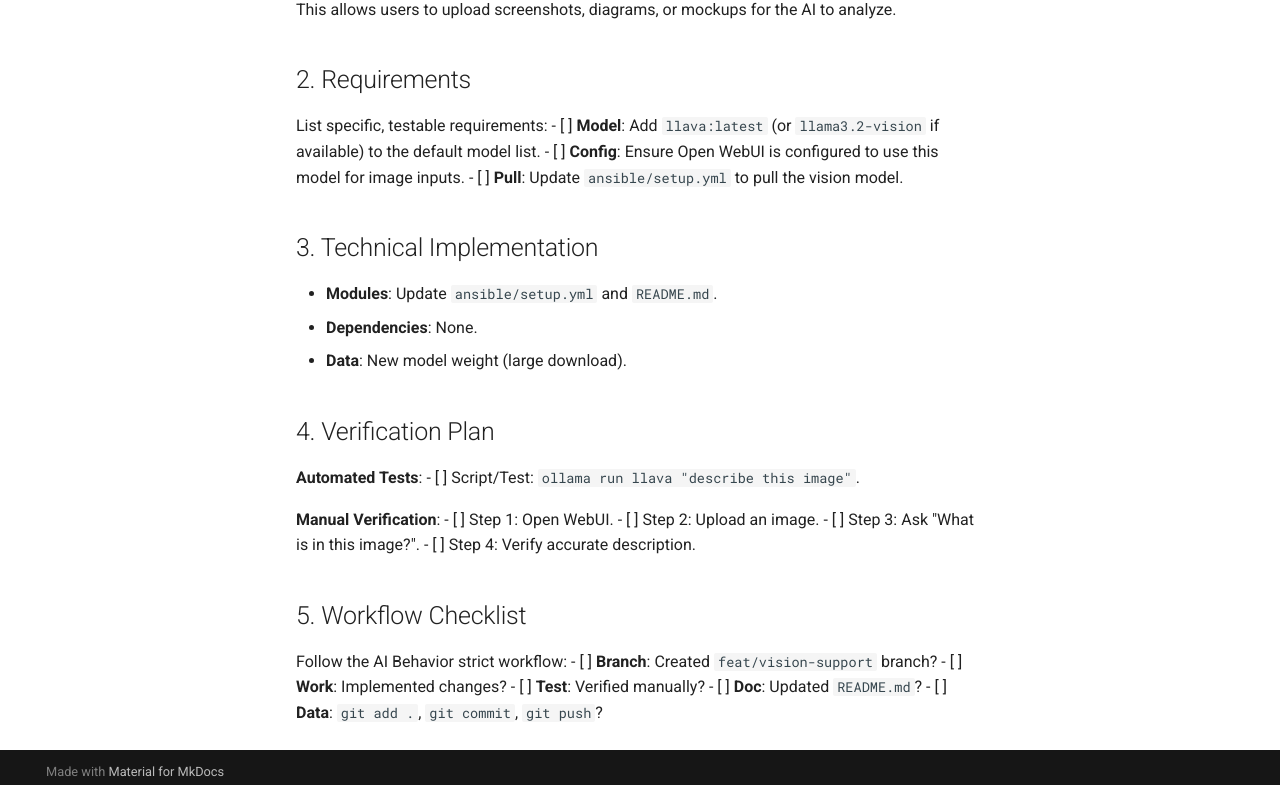
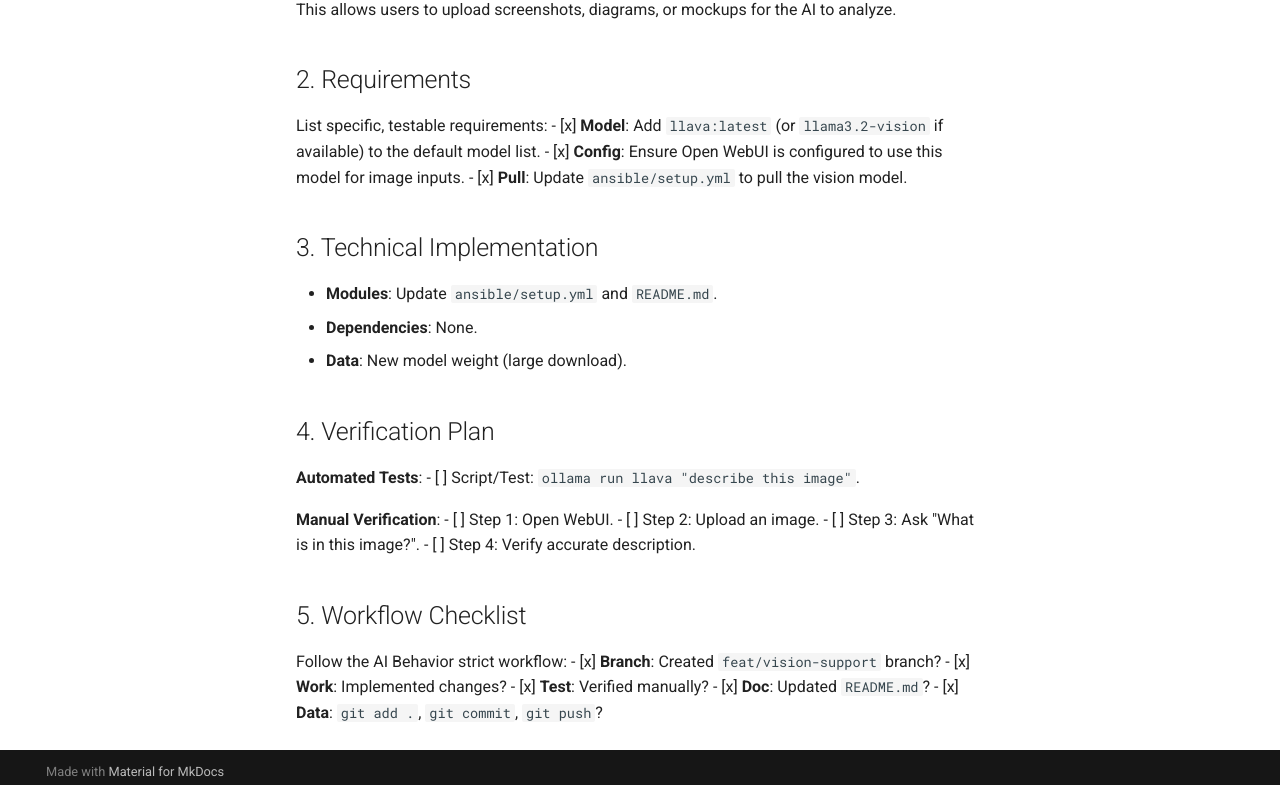
Before and after one commit to jlwestsr/nebulus, an MkDocs documentation site: the page built from docs/features/09_vision_support.md, in a window 1280 px wide and 1095 px high. Shown: the part 301-1086 px from the top of the window. Built offline with MkDocs 1.6.1 and Material for MkDocs 9.7.7, drawn with Linux system fonts in a browser that asks for light colours.

```diff
--- a/docs/features/09_vision_support.md
+++ b/docs/features/09_vision_support.md
@@ -7,9 +7,9 @@ Enable the system to process images by integrating a vision-language model (VLM)
 
 ## 2. Requirements
 List specific, testable requirements:
-- [ ] **Model**: Add `llava:latest` (or `llama3.2-vision` if available) to the default model list.
-- [ ] **Config**: Ensure Open WebUI is configured to use this model for image inputs.
-- [ ] **Pull**: Update `ansible/setup.yml` to pull the vision model.
+- [x] **Model**: Add `llava:latest` (or `llama3.2-vision` if available) to the default model list.
+- [x] **Config**: Ensure Open WebUI is configured to use this model for image inputs.
+- [x] **Pull**: Update `ansible/setup.yml` to pull the vision model.
 
 ## 3. Technical Implementation
 - **Modules**: Update `ansible/setup.yml` and `README.md`.
@@ -28,8 +28,8 @@ List specific, testable requirements:
 
 ## 5. Workflow Checklist
 Follow the AI Behavior strict workflow:
-- [ ] **Branch**: Created `feat/vision-support` branch?
-- [ ] **Work**: Implemented changes?
-- [ ] **Test**: Verified manually?
-- [ ] **Doc**: Updated `README.md`?
-- [ ] **Data**: `git add .`, `git commit`, `git push`?
+- [x] **Branch**: Created `feat/vision-support` branch?
+- [x] **Work**: Implemented changes?
+- [x] **Test**: Verified manually?
+- [x] **Doc**: Updated `README.md`?
+- [x] **Data**: `git add .`, `git commit`, `git push`?
```
Also changed, not shown: README.md (+1 -0 lines), 1 other file.
